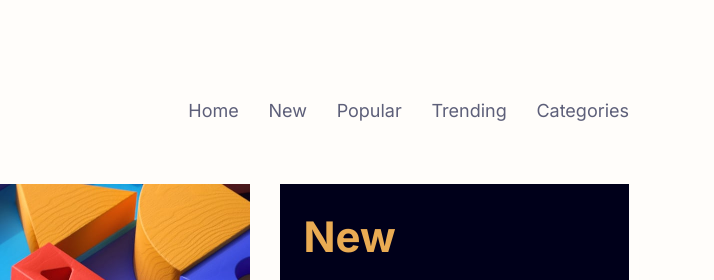
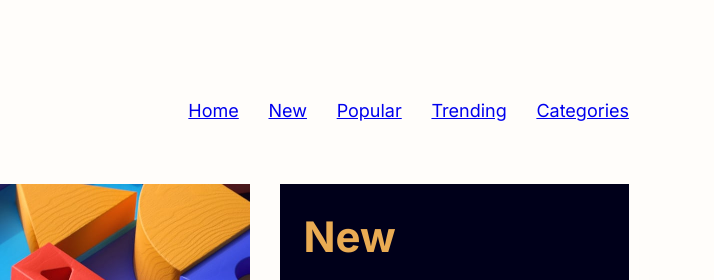
Before and after one commit to ephraim-beltran/news-homepage, a plain HTML site: page index.html in a window 1280 px wide. Shown: the top 280 px of the page, 566-1280 px from the left. Drawn offline with Linux system fonts and the light colour scheme.

Commit message:
Modified styling scope

```diff
--- a/header.css
+++ b/header.css
@@ -29,11 +29,6 @@ nav {
     display: flex;
     justify-content: flex-end;
 }
-nav a, nav a:visited {
-    font-style: inherit;
-    color: inherit;
-    text-decoration: none;
-}
 nav > ul {
     display: flex;
     flex-direction: column;
```
